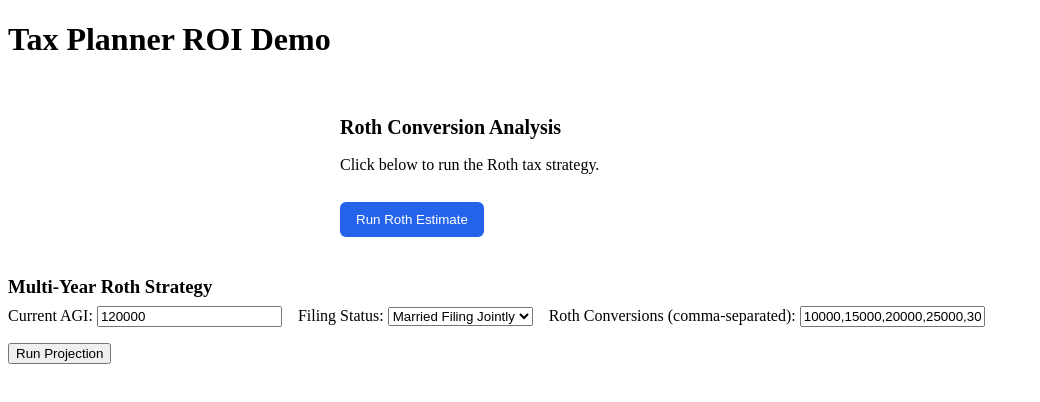
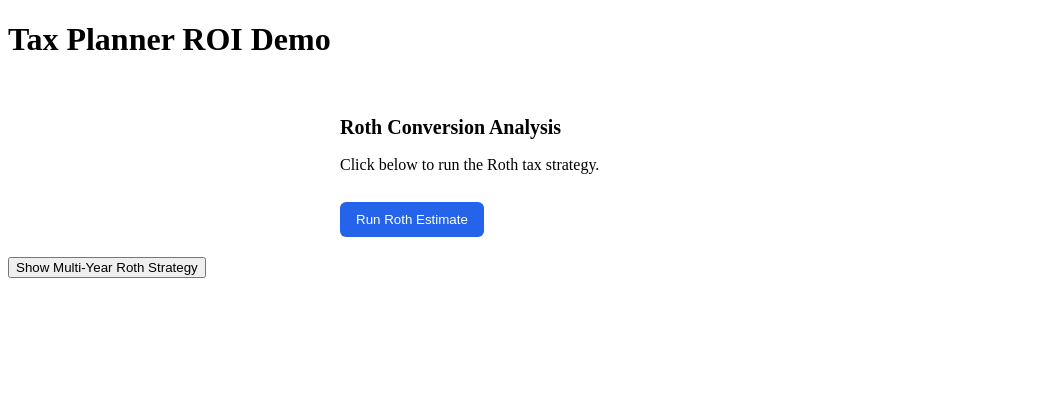
Before and after one commit to skunz70/tax-strategy-frontend, a React (Create React App) app: page / in a window 1280 px wide. Shown: the top 402 px of the page, without its empty margins (0-1040 px from the left). Built offline with nearby package versions, Linux system fonts and the light colour scheme.

Commit message:
Update MultiYearRothCard.jsx

```diff
--- a/src/components/MultiYearRothCard.jsx
+++ b/src/components/MultiYearRothCard.jsx
@@ -5,6 +5,7 @@ function MultiYearRothCard() {
   const [agi, setAgi] = useState(120000);
   const [filingStatus, setFilingStatus] = useState("married_filing_jointly");
   const [contributions, setContributions] = useState("10000,15000,20000,25000,30000");
+  const [visible, setVisible] = useState(false); // ✅ toggle state
 
   const handleClick = async () => {
     try {
@@ -29,7 +30,13 @@ function MultiYearRothCard() {
   };
 
   return (
-    <div className="strategy-card">
+    <div className="strategy-card" style={{ marginBottom: "2rem" }}>
+      <button onClick={() => setVisible(!visible)} style={{ marginBottom: "1rem" }}>
+        {visible ? "Hide Multi-Year Roth Strategy" : "Show Multi-Year Roth Strategy"}
+      </button>
+
+      {visible && (
+        <div>
           <h3 style={{ fontWeight: "bold", marginBottom: "0.5rem" }}>Multi-Year Roth Strategy</h3>
 
           {/* Input Form */}
@@ -90,6 +97,8 @@ function MultiYearRothCard() {
             </table>
           )}
         </div>
+      )}
+    </div>
   );
 }
 
```
Lines whose indentation alone changed are shown as unchanged.
